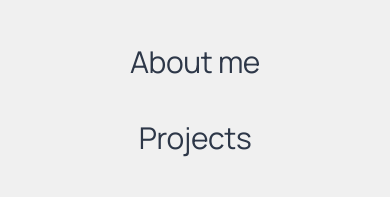
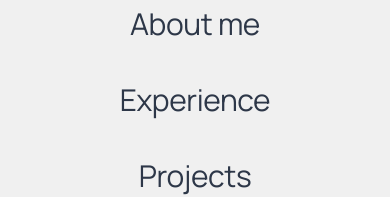
Before and after one commit to bogdanc64/personal_website_v3, a Next.js app: page / in a window 390 px wide. Both pictures are taken after a click on the element 354 px from the left and 64 px from the top of the page. Shown: the part 306-503 px from the top of the page. Built offline with nearby package versions, Linux system fonts and the light colour scheme.

Commit message:
Added missing link in mobile navigation

```diff
--- a/components/Navbar.tsx
+++ b/components/Navbar.tsx
@@ -81,6 +81,9 @@ const Navbar = () => {
                 <Link href={"/about"}>
                     <li onClick={handleClickMobileNav} className="py-5 text-3xl text-primary">About me</li>
                 </Link>
+                <Link href={"/experience"}>
+                    <li onClick={handleClickMobileNav} className="py-5 text-3xl text-primary">Experience</li>
+                </Link>
                 <Link href={"/projects"}>
                     <li onClick={handleClickMobileNav} className="py-5 text-3xl text-primary">Projects</li>
                 </Link>
```
